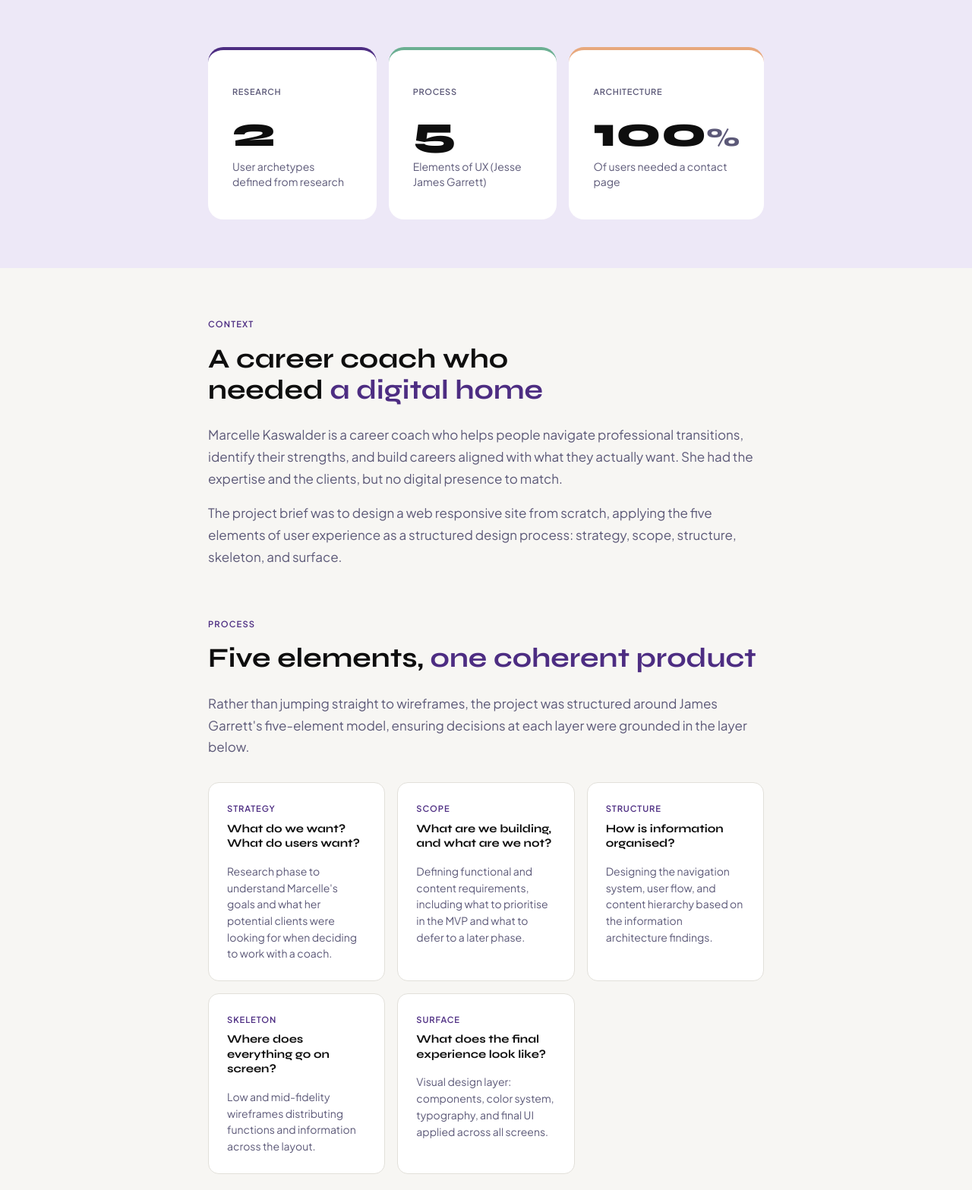
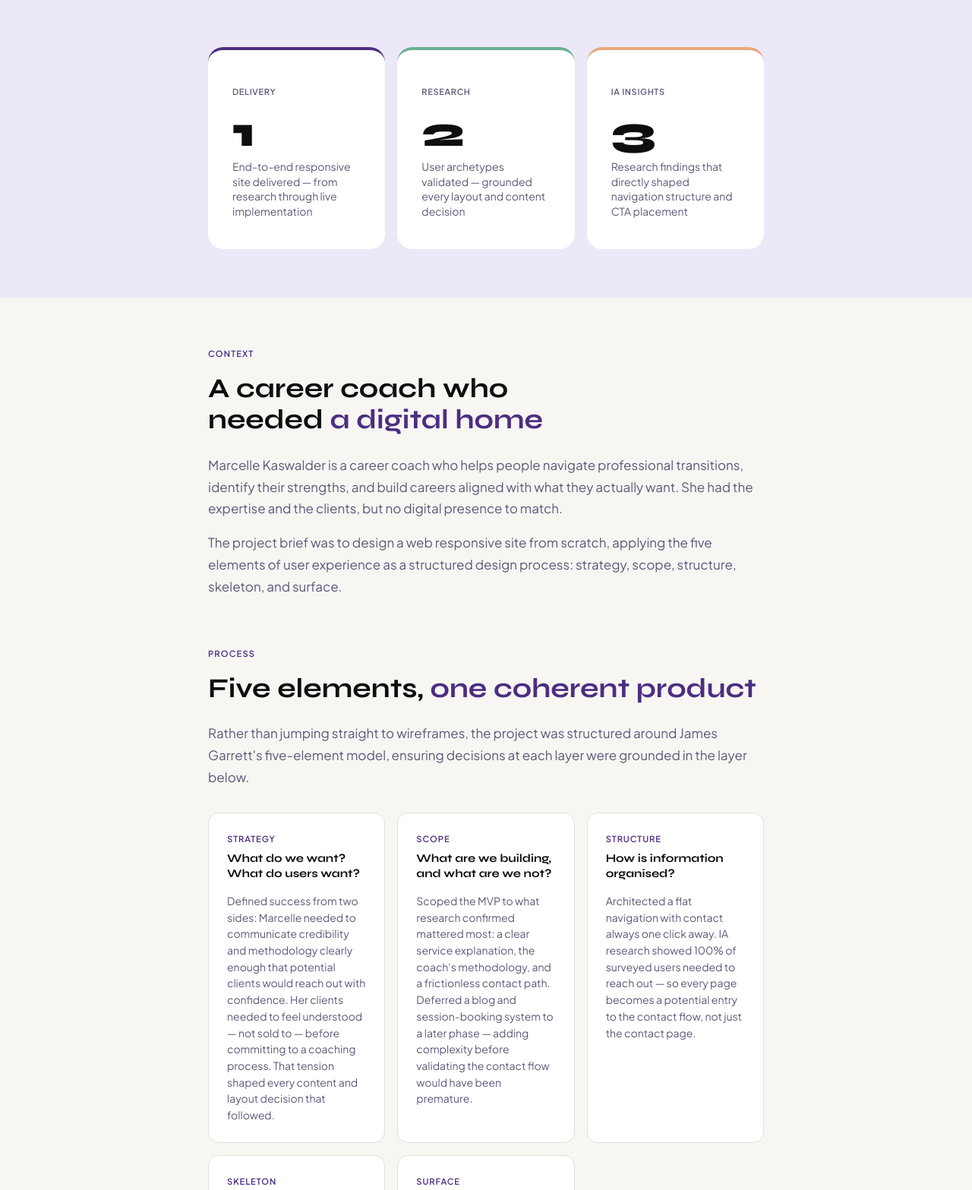
Before and after one commit to agoscastello/portfolio, a plain HTML site: page marcelle.html in a window 1280 px wide. Shown: the part 1299-2866 px from the top of the page at 76% size. Drawn offline with Linux system fonts and the light colour scheme.

Commit message:
Improve Mi Estudio and Marcelle case studies: strong verbs, trade-offs, impact metrics
- Mi Estudio: add 60% satisfaction metric, rewrite bullets with action verbs, add trade-off rationale to all 3 decisions
- Marcelle: reframe metrics (delivery/research/IA insights), rewrite 5-element process as real decisions, connect IA findings to concrete design actions

Co-Authored-By: Claude Sonnet 4.6 <noreply@anthropic.com>

```diff
--- a/marcelle.html
+++ b/marcelle.html
@@ -132,19 +132,19 @@
   <section class="metrics">
     <div class="metrics__grid">
       <div class="metric metric--a">
+        <span class="metric__project">Delivery</span>
+        <p class="metric__num">1</p>
+        <p class="metric__label">End-to-end responsive site delivered — from research through live implementation</p>
+      </div>
+      <div class="metric metric--b">
         <span class="metric__project">Research</span>
         <p class="metric__num">2</p>
-        <p class="metric__label">User archetypes defined from research</p>
-      </div>
-      <div class="metric metric--b">
-        <span class="metric__project">Process</span>
-        <p class="metric__num">5</p>
-        <p class="metric__label">Elements of UX (Jesse James Garrett)</p>
+        <p class="metric__label">User archetypes validated — grounded every layout and content decision</p>
       </div>
       <div class="metric metric--c">
-        <span class="metric__project">Architecture</span>
-        <p class="metric__num">100<span>%</span></p>
-        <p class="metric__label">Of users needed a contact page</p>
+        <span class="metric__project">IA Insights</span>
+        <p class="metric__num">3</p>
+        <p class="metric__label">Research findings that directly shaped navigation structure and CTA placement</p>
       </div>
     </div>
   </section>
@@ -170,27 +170,27 @@
         <div class="decision">
           <p class="decision__num">Strategy</p>
           <p class="decision__q">What do we want? What do users want?</p>
-          <p class="decision__a">Research phase to understand Marcelle's goals and what her potential clients were looking for when deciding to work with a coach.</p>
+          <p class="decision__a">Defined success from two sides: Marcelle needed to communicate credibility and methodology clearly enough that potential clients would reach out with confidence. Her clients needed to feel understood — not sold to — before committing to a coaching process. That tension shaped every content and layout decision that followed.</p>
         </div>
         <div class="decision">
           <p class="decision__num">Scope</p>
           <p class="decision__q">What are we building, and what are we not?</p>
-          <p class="decision__a">Defining functional and content requirements, including what to prioritise in the MVP and what to defer to a later phase.</p>
+          <p class="decision__a">Scoped the MVP to what research confirmed mattered most: a clear service explanation, the coach's methodology, and a frictionless contact path. Deferred a blog and session-booking system to a later phase — adding complexity before validating the contact flow would have been premature.</p>
         </div>
         <div class="decision">
           <p class="decision__num">Structure</p>
           <p class="decision__q">How is information organised?</p>
-          <p class="decision__a">Designing the navigation system, user flow, and content hierarchy based on the information architecture findings.</p>
+          <p class="decision__a">Architected a flat navigation with contact always one click away. IA research showed 100% of surveyed users needed to reach out — so every page becomes a potential entry to the contact flow, not just the contact page.</p>
         </div>
         <div class="decision">
           <p class="decision__num">Skeleton</p>
           <p class="decision__q">Where does everything go on screen?</p>
-          <p class="decision__a">Low and mid-fidelity wireframes distributing functions and information across the layout.</p>
+          <p class="decision__a">Validated layout decisions with low-fidelity wireframes before committing to visual design. Key call: placing session modality (online/in-person) high in the service section, not buried in an FAQ — because 50% of users needed this information before deciding to contact.</p>
         </div>
         <div class="decision">
           <p class="decision__num">Surface</p>
           <p class="decision__q">What does the final experience look like?</p>
-          <p class="decision__a">Visual design layer: components, color system, typography, and final UI applied across all screens.</p>
+          <p class="decision__a">Built the visual system around Marcelle's personal positioning: confident but approachable. Bold violet signals authority; warm orange adds warmth; white ground keeps the reading experience clean. Typography set in Roboto for web performance and cross-device legibility, with a clear scale from 48px display to 21px body.</p>
         </div>
       </div>
     </div>
@@ -233,17 +233,17 @@
         <div class="decision">
           <p class="decision__num">100%</p>
           <p class="decision__q">Contact page</p>
-          <p class="decision__a">Every user surveyed needed a clear way to get in touch. The contact path became the primary CTA across all pages.</p>
+          <p class="decision__a">Every user surveyed needed a clear way to get in touch. Decision: contact is not a destination — it's a path. We placed a persistent CTA in the nav and repeated it at the end of every section, so the contact action is always one scroll away regardless of where the user is.</p>
         </div>
         <div class="decision">
           <p class="decision__num">60%</p>
           <p class="decision__q">Work modality</p>
-          <p class="decision__a">More than half needed to understand how coaching sessions work before deciding to reach out.</p>
+          <p class="decision__a">60% of users needed to understand how coaching sessions work before deciding to reach out. Decision: the service section was not optional content — it was the primary conversion barrier. We gave it dedicated space above the fold, with explicit descriptions of what a session looks like, how long it lasts, and what to expect.</p>
         </div>
         <div class="decision">
           <p class="decision__num">50%</p>
           <p class="decision__q">Online platform</p>
-          <p class="decision__a">Half of users expected remote session options, making a clear online/in-person distinction essential.</p>
+          <p class="decision__a">50% of users expected remote session options. Decision: we surfaced the online/in-person distinction as a labelled callout in the service section — not as fine print or FAQ. Burying this information would have created a qualification mismatch: users who assumed online-only might reach out and drop off when they learned otherwise.</p>
         </div>
       </div>
     </div>
```
Also changed, not shown: mi-estudio.html (+11 -11 lines).
